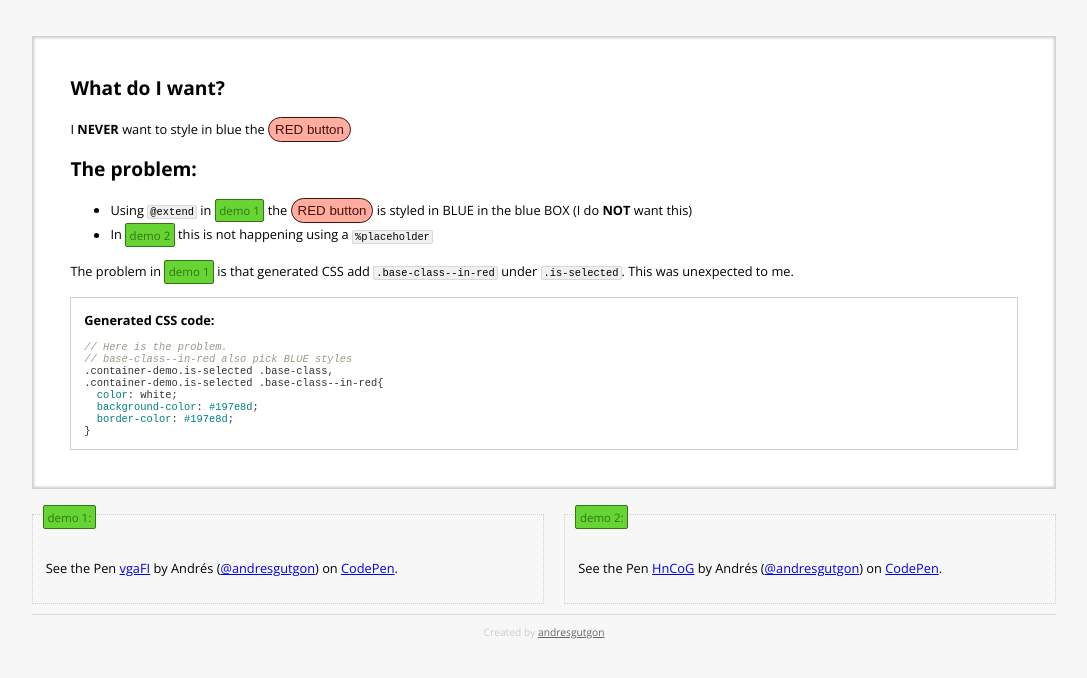
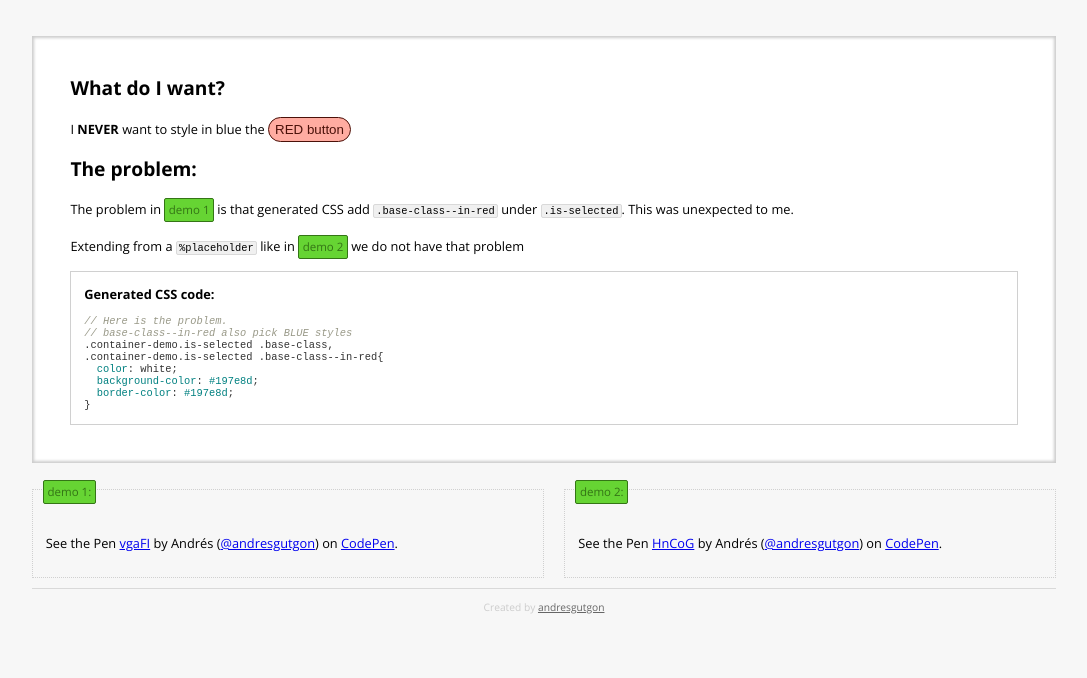
Before and after one commit to andresgutgon/sass-extend-demo, a plain HTML site: page index.html in a window 1280 px wide. Shown: the part 90-768 px from the top of the page, without its empty margins (96-1183 px from the left). Drawn offline with nearby package versions, Linux system fonts and the light colour scheme; a script that the page names is missing.

Commit message:
Better explain

```diff
--- a/index.html
+++ b/index.html
@@ -22,12 +22,8 @@
           <h2>What do I want?</h2>
           <p>I <strong>NEVER</strong> want to style in blue the <button class="base-class--in-red">RED button</button></p>
           <h2>The problem:</h2>
-          <ul>
-            <li>Using <code class="code-tag">@extend</code> in <span class="demo-label">demo 1</span> the <button class="base-class--in-red">RED button</button> is styled in BLUE in the blue BOX (I do <strong>NOT</strong> want this)</li>
-            <li>In <span class="demo-label">demo 2</span> this is not happening using a <code class="code-tag">%placeholder</code></li>
-          </ul>
-
           <p>The problem in <span class="demo-label">demo 1</span> is that generated CSS add  <code class="code-tag">.base-class--in-red</code> under <code class="code-tag">.is-selected</code>. This was unexpected to me.</p>
+          <p>Extending from a <code class="code-tag">%placeholder</code> like in <span class="demo-label">demo 2</span> we do not have that problem</p>
 <div class="highlight-code-wrapper">
   <p><strong>Generated CSS code:</strong></p>
 <div class="highlight-code"><pre><code>
```
